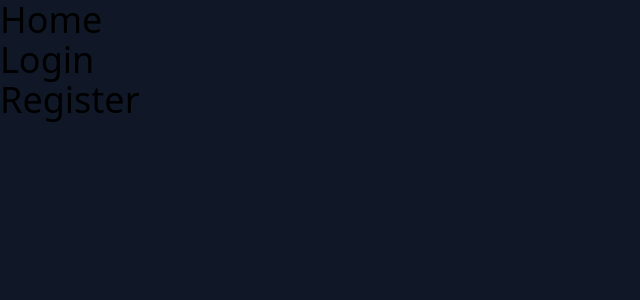
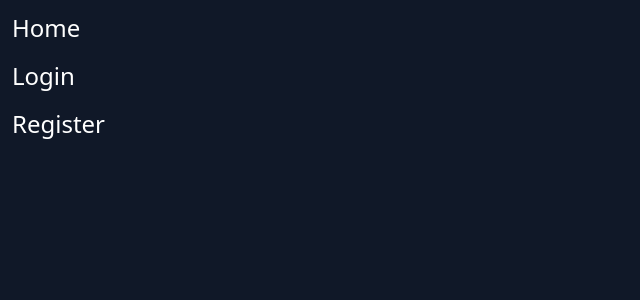
Before and after one commit to Nick-Lemy/personal-blog-app, a React (Vite) app in the folder frontend/: page / in a window 1280 px wide. Shown: the top 300 px of the page, without its empty margins (0-640 px from the left). Built offline with nearby package versions, Linux system fonts and the light colour scheme.

Commit message:
update layouts

```diff
--- a/frontend/index.html
+++ b/frontend/index.html
@@ -6,7 +6,7 @@
     <meta name="viewport" content="width=device-width, initial-scale=1.0" />
     <title>Vite + React</title>
   </head>
-  <body class="bg-gray-900">
+  <body class="">
     <div id="root"></div>
     <script type="module" src="/src/main.jsx"></script>
   </body>
--- a/frontend/src/App.jsx
+++ b/frontend/src/App.jsx
@@ -3,14 +3,16 @@ import { Route, Routes } from 'react-router-dom'
 import Home from './pages/Home'
 import Login from './pages/Login'
 import Register from './pages/Register'
+import NotFound from './pages/NotFound'
 
 function App() {
   return (
-    <div className='app'>
+    <div className='app h-screen bg-gray-900'>
       <Routes>
         <Route path='/' element={<Home />} />
         <Route path='/login' element={<Login />} />
         <Route path='/register' element={<Register />} />
+        <Route path="*" element={<NotFound />} />
       </Routes>
     </div>
   )
--- a/frontend/src/componets/Input.jsx
+++ b/frontend/src/componets/Input.jsx
@@ -1,10 +1,10 @@
 import React from 'react'
 
-function Input({title, id, placeholder, setInput, autoComplete=true}) {
+function Input({title, id, placeholder, setInput}) {
     return (
         <div>
             <label htmlFor={id} className="block mb-2 text-sm font-medium text-gray-900 dark:text-white">{title}</label>
-            <input autoComplete={autoComplete} onChange={(e)=>setInput(e.target.value)} type={id} id={id} name={id} className="bg-gray-50 border border-gray-300 text-gray-900 rounded-lg focus:ring-blue-600 focus:border-blue-600 block w-full p-2.5 dark:bg-gray-700 dark:border-gray-600 dark:placeholder-gray-400 dark:text-white dark:focus:ring-blue-500 dark:focus:border-blue-500" placeholder={placeholder} required="" />
+            <input onChange={(e)=>setInput(e.target.value)} type={id} id={id} name={id} className="bg-gray-50 border border-gray-300 text-gray-900 rounded-lg focus:ring-blue-600 focus:border-blue-600 block w-full p-2.5 dark:bg-gray-700 dark:border-gray-600 dark:placeholder-gray-400 dark:text-white dark:focus:ring-blue-500 dark:focus:border-blue-500" placeholder={placeholder} required="" />
         </div>
     )
 }
--- a/frontend/src/componets/Toast.jsx
+++ b/frontend/src/componets/Toast.jsx
@@ -2,7 +2,7 @@ import React from "react";
 
 export function Toast({ sucess, title }) {
     return (
-        <div id="toat" className="hidden flex absolute mt-5 mr-5 right-0 items-center w-full max-w-xs p-4 mb-4 text-gray-500 bg-white rounded-lg shadow-sm dark:text-gray-400 dark:bg-gray-800" role="alert">
+        <div id="toat" className="hidden absolute mt-5 mr-5 right-0 items-center w-full max-w-xs p-4 mb-4 text-gray-500 bg-white rounded-lg shadow-sm dark:text-gray-400 dark:bg-gray-800" role="alert">
             {
                 sucess ? (
                     <div className="inline-flex items-center justify-center shrink-0 w-8 h-8 text-green-500 bg-green-100 rounded-lg dark:bg-green-800 dark:text-green-200">
@@ -24,7 +24,7 @@ export function Toast({ sucess, title }) {
             <button onClick={() => {
                 const toat = document.getElementById('toat')
                     toat.classList.add('hidden')
-                    toat.classList.remove('flex')
+                    toat.classList.toggle('flex')
             }
             }
                 type="button" className="ms-auto -mx-1.5 -my-1.5 bg-white text-gray-400 hover:text-gray-900 rounded-lg focus:ring-2 focus:ring-gray-300 p-1.5 hover:bg-gray-100 inline-flex items-center justify-center h-8 w-8 dark:text-gray-500 dark:hover:text-white dark:bg-gray-800 dark:hover:bg-gray-700" data-dismiss-target="#toast-success" aria-label="Close">
--- a/frontend/src/pages/Home.jsx
+++ b/frontend/src/pages/Home.jsx
@@ -3,18 +3,11 @@ import { Link } from 'react-router-dom'
 
 function Home() {
   return (
-    <div className='text-4xl'>
-      <ul>
-        <li>
-          <Link to='/home'>Home</Link>
-        </li>
-        <li>
-          <Link to='/login'>Login</Link>
-        </li>
-        <li>
-          <Link to='/register'>Register</Link>
-        </li>
-
+    <div className='text-2xl text-white p-3'>
+      <ul className='flex flex-col gap-4'>
+        <Link to='/'>Home</Link>
+        <Link to='/login'>Login</Link>
+        <Link to='/register'>Register</Link>
       </ul>
     </div>
   )
--- a/frontend/src/pages/Login.jsx
+++ b/frontend/src/pages/Login.jsx
@@ -1,5 +1,5 @@
 import React from 'react'
-import { Link, Navigate, useNavigate } from 'react-router-dom'
+import { Link, useNavigate } from 'react-router-dom'
 import Input from '../componets/Input'
 import { useState } from 'react'
 import { Toast } from '../componets/Toast'
@@ -68,7 +68,7 @@ function Login() {
                                 userLogin()
                                 const toat = document.getElementById('toat')
                                 if (toat.className.includes('hidden')) {
-                                    toat.classList.add('flex')
+                                    toat.classList.toggle('flex')
                                     toat.classList.remove('hidden')
                                 }
                             }} type="submit" className="w-full text-white bg-blue-700 hover:bg-blue-800 focus:ring-4 focus:outline-none focus:ring-blue-400 font-medium rounded-lg text-sm px-5 py-2.5 text-center dark:bg-blue-700 dark:hover:bg-blue-800 dark:focus:ring-blue-800">
--- /dev/null
+++ b/frontend/src/pages/NotFound.jsx
@@ -0,0 +1,19 @@
+import React from 'react'
+import { Link } from 'react-router-dom'
+
+
+function NotFound() {
+
+    return (
+        <div className='flex flex-col h-full w-full gap-5 justify-center items-center'>
+            <p className='text-white text-3xl'>
+               Page Not Found!
+            </p>
+            <Link to='/'>
+                <p className='text-blue-600 underline'>Go back home</p>
+            </Link>
+        </div>
+    )
+}
+
+export default NotFound
--- a/frontend/src/pages/Register.jsx
+++ b/frontend/src/pages/Register.jsx
@@ -58,10 +58,10 @@ function Register() {
               Create an account
             </h1>
             <form className="space-y-4 md:space-y-6" action="#">
-              <Input autoComplete={false} title={'Fullname'} id={'fullname'} placeholder={'Nick-Lemy Kayiranga'} setInput={setFullname} />
+              <Input title={'Fullname'} id={'fullname'} placeholder={'Nick-Lemy Kayiranga'} setInput={setFullname} />
               <Input title={'Email'} id={'email'} placeholder={'nicklemykayiranga@gmail.com'} setInput={setEmail} />
               <Input title={'Password'} id={'password'} placeholder={'••••••••'} setInput={setPassword} />
-              <Input autoComplete={'new-password'} title={'Confirm Password'} id={'password'} placeholder={'password confirmation'} setInput={setConfirmPassword} />
+              <Input title={'Confirm Password'} id={'password'} placeholder={'password confirmation'} setInput={setConfirmPassword} />
               <div className="flex items-center justify-between">
                 <div className="flex items-start">
                   <div className="flex items-center h-5">
@@ -78,14 +78,14 @@ function Register() {
                 userRegistration()
                 const toat = document.getElementById('toat')
                 if (toat.className.includes('hidden')) {
-                  toat.classList.add('flex')
+                  toat.classList.toggle('flex')
                   toat.classList.remove('hidden')
                 }
               }} type="submit" className="w-full text-white bg-blue-700 hover:bg-blue-800 focus:ring-4 focus:outline-none focus:ring-blue-400 font-medium rounded-lg text-sm px-5 py-2.5 text-center dark:bg-blue-700 dark:hover:bg-blue-800 dark:focus:ring-blue-800">
                 Sign in
               </button>
               <p className="text-sm font-light text-gray-500 dark:text-gray-400">
-                Don't have an account yet? <Link to="/login" className="font-medium text-blue-500 hover:underline ">Login</Link>
+                Already have an account? <Link to="/login" className="font-medium text-blue-500 hover:underline ">Login</Link>
               </p>
             </form>
           </div>
```
